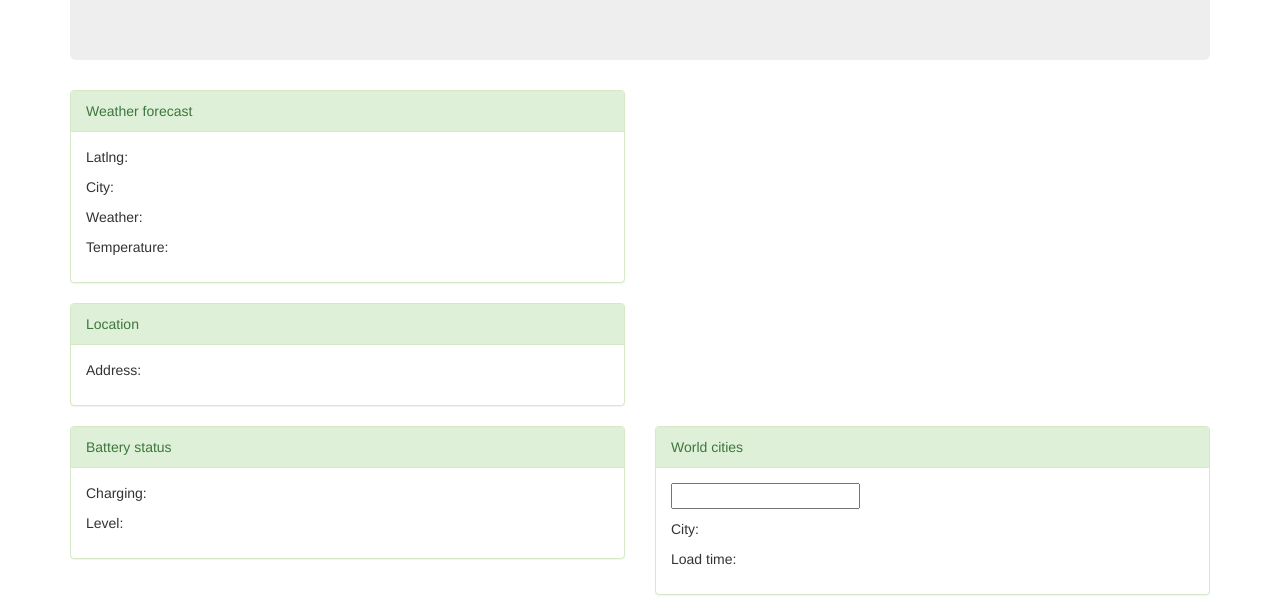
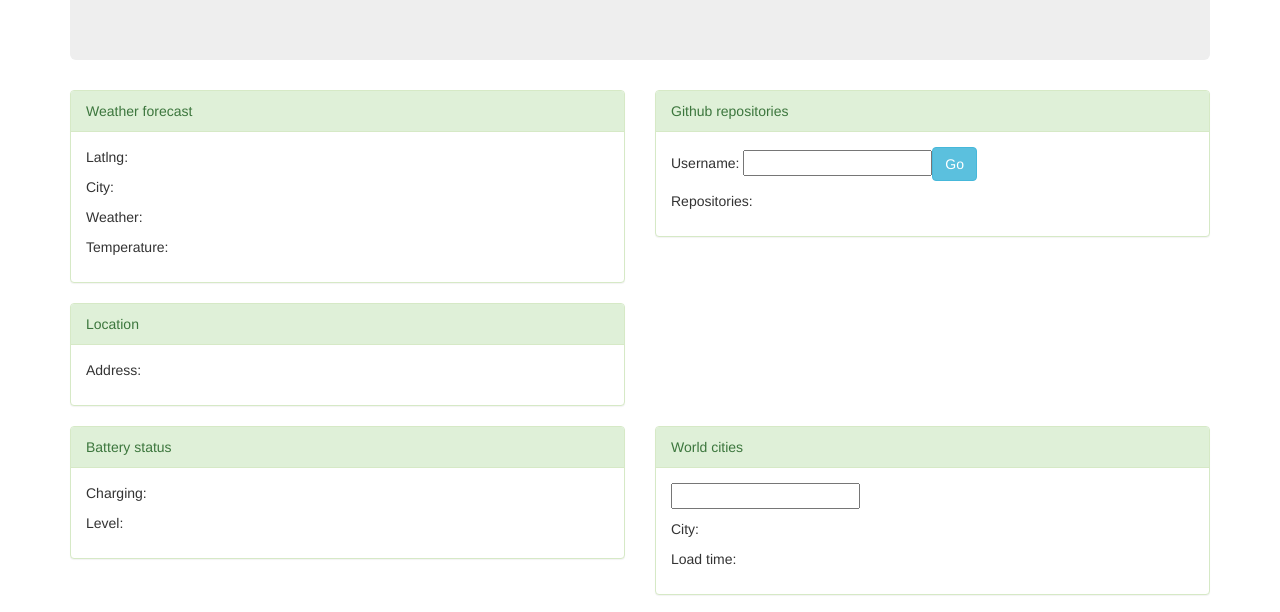
Before and after one commit to matiboy/learning-javascript-promises, a plain HTML site: page index.html in a window 1280 px wide. Shown: the part 180-792 px from the top of the page. Drawn offline with nearby package versions, Linux system fonts and the light colour scheme; some packages are replaced by stand-ins of ours; no server answers; a script that the page names is missing.

Commit message:
Prepare git repos widget

```diff
--- a/index.html
+++ b/index.html
@@ -27,6 +27,19 @@
               <p>City: <span ng-bind="city"></span></p>
               <p>Weather: <span ng-bind="weather"></span></p>
               <p>Temperature: <span ng-bind="temperature"></span></p>
+            </div>
+          </div>
+        </div>
+        <div class="col-xs-6" ng-controller="RepositoriesController">
+          <div class="panel panel-success">
+            <div class="panel-heading">Github repositories</div>
+            <div class="panel-body">
+              <p>Username: <input ng-model="username" /><button class="btn btn-info" ng-click="getUserRepos()">Go</button></p>
+              <p>Repositories:
+                <ul>
+                  <li ng-repeat="repo in repositories" ng-bind="repo"></li>
+                </ul>
+              </p>
             </div>
           </div>
         </div>
```
